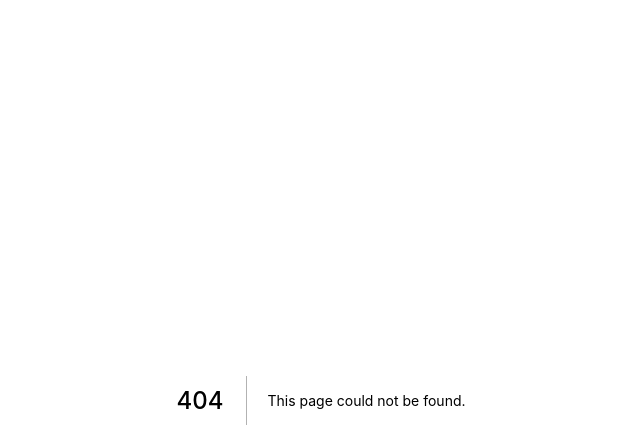
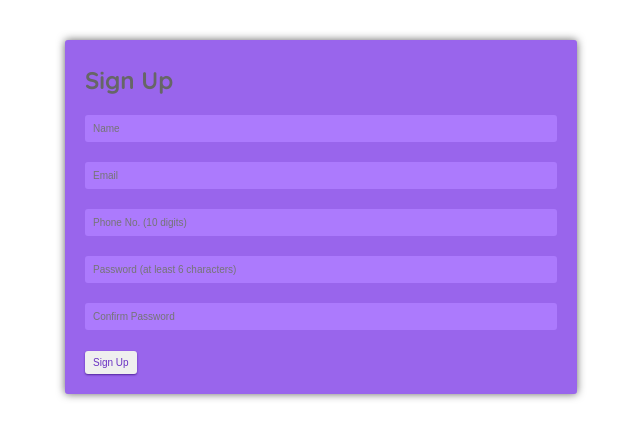
Before and after one commit to padol191/table-reservation, a Next.js app in the folder table-reservation/: page /custsignup in a window 1280 px wide. Before the commit this address had no page. Shown: the top 448 px of the page, without its empty margins (319-959 px from the left). Built offline with nearby package versions, Linux system fonts and the light colour scheme.

Commit message:
customer sign up

```diff
--- a/table-reservation/package.json
+++ b/table-reservation/package.json
@@ -12,7 +12,7 @@
     "next": "^11.1.2",
     "react": "^17.0.2",
     "react-dom": "^17.0.2",
-    "react-router-dom": "^5.3.0"
+    "route": "^0.2.5"
   },
   "devDependencies": {
     "eslint": "^7.32.0",
--- /dev/null
+++ b/table-reservation/pages/custsignup.js
@@ -0,0 +1,143 @@
+import style from "../styles/custsignup.module.css";
+
+import { useState, useEffect } from "react";
+
+const SignUp = () => {
+  const [name, setName] = useState("");
+  const [email, setEmail] = useState("");
+  const [phone, setPhone] = useState("");
+  const [password, setPassword] = useState("");
+  const [cpassword, setcPassword] = useState("");
+  const [user, setUser] = useState(false);
+
+  useEffect(() => {
+    const value = localStorage.getItem("logininfo");
+    if (value === "1") {
+      setUser(true);
+    }
+  }, []);
+
+  function LoginChangeHandler() {
+    localStorage.setItem("logininfo", 1);
+    setUser(true);
+    history.push("/techs");
+  }
+
+  const NameChangeHandler = (event) => {
+    setName(event.target.value);
+  };
+
+  const EmailChangeHandler = (event) => {
+    setEmail(event.target.value);
+  };
+
+  const PhoneChangeHandler = (event) => {
+      setPhone(event.target.value);
+  };
+
+  const PasswordChangeHandler = (event) => {
+    setPassword(event.target.value);
+  };
+
+  const CPasswordChangeHandler = (event) => {
+    setcPassword(event.target.value);
+  };
+  const dataHandler = (event) => {
+    event.preventDefault();
+
+    const data = {
+      name: name,
+      email: email,
+      phone: phone,
+      password: password,
+      cpassword: cpassword,
+    };
+
+    axios
+      .post(REGISTER_URL, data)
+      .then((res) => {
+        console.log(res.data);
+        console.log(res.data.token);
+        window.localStorage.setItem("token", res.data.token)
+        const body = {
+          email: email,
+          password: password,
+        };
+
+        axios
+          .get(LOG_URL, {
+            headers: {
+              "x-auth-token": res.data.token,
+            },
+          })
+          .then((res2) => {
+            const demo = res2.data;
+            console.log(demo);
+            const id = demo[Object.keys(demo)[0]];
+
+            window.localStorage.setItem("id", id);
+            setUser(true);
+          });
+      })
+      .catch((err) => console.log(err.data));
+
+    setName("");
+    setEmail("");
+    setPhone("");
+    setPassword("");
+    setcPassword("");
+  };
+
+  return (
+    <div>
+      <form onSubmit={dataHandler}>
+        <div className={style.signupform}>
+          <div className={style.signupcontainer}>
+            <h2>Sign Up</h2>
+            <input
+              type="text"
+              required
+              placeholder="Name"
+              value={name}
+              onChange={NameChangeHandler}
+            />
+            <input
+              type="email"
+              required
+              placeholder="Email"
+              value={email}
+              onChange={EmailChangeHandler}
+            />
+            <input
+              type="phone"
+              required
+              placeholder="Phone No. (10 digits)"
+              value={phone}
+              onchange={PhoneChangeHandler}
+            />
+            <input
+              type="password"
+              required
+              placeholder="Password (at least 6 characters)"
+              value={password}
+              onChange={PasswordChangeHandler}
+            />
+            <input
+              type="password"
+              required
+              placeholder="Confirm Password"
+              value={cpassword}
+              onChange={CPasswordChangeHandler}
+            />
+            <button type="submit" onClick={LoginChangeHandler}>
+              Sign Up
+            </button>
+          </div>
+        </div>
+      </form>
+      {/* <ProtectedRoute path='/techs' component ={Techs} isAuth={user}  /> */}
+    </div>
+  );
+};
+
+export default SignUp;
--- /dev/null
+++ b/table-reservation/styles/custsignup.module.css
@@ -0,0 +1,68 @@
+@import url('https://fonts.googleapis.com/css2?family=Quicksand:wght@300;400;500;600&display=swap');
+
+/* {
+  margin:0;
+  font-family: "Quicksand";
+  color: #666;
+}
+*/
+
+.signupform{
+    display: flexbox;
+    max-width: 70%;
+    margin: 40px auto;
+    border: #666;
+    align-items: center;
+  }
+
+  .signupcontainer{
+    background-color: #9965ec;
+    padding: 20px;
+    padding-top: 5px;
+    width: 40vmax;
+    margin: auto;
+    margin-top: 40px;
+    margin-bottom: 40px;
+    border-radius: 3px;
+    box-shadow:  0px 0px 8px;
+  }
+  .signupform input{
+    width: 100%;
+    padding: 8px;
+    margin-bottom: 20px;
+    font-size: 10px;
+    font-weight: 300;
+    color: #6930c3;
+    background-color: #ac7afd;
+    border-color: #6930c3;
+    border-width: 0px;
+    border-radius: 3px;
+  }
+
+  .signupform button{
+    border: none;
+    color: #6930c3;
+    font-size: 10px;
+    text-align: center;
+    border-radius: 3px;
+    padding: 6px 8px;
+    box-shadow:  0px 1px 2px #52249c;
+  }
+
+  .signupform button:hover{
+    box-shadow: inset  0px 1px 2px #52249c;
+  }
+
+  .memberlink{
+    padding-top: 10px;
+  }
+  .memberlink a{
+    padding-left: 1px;
+    text-decoration-line: underline;
+    text-decoration-thickness: 1px;
+    text-decoration-color: #666;
+  }
+
+  .memberlink a:hover{
+    font-weight: 500;
+  }
```
Also changed, not shown: table-reservation/custSignUp.js (added, +23 -0 lines), table-reservation/pages/package.json (added, +11 -0 lines), 2 other files (tests, documents, lock files or other folders).
